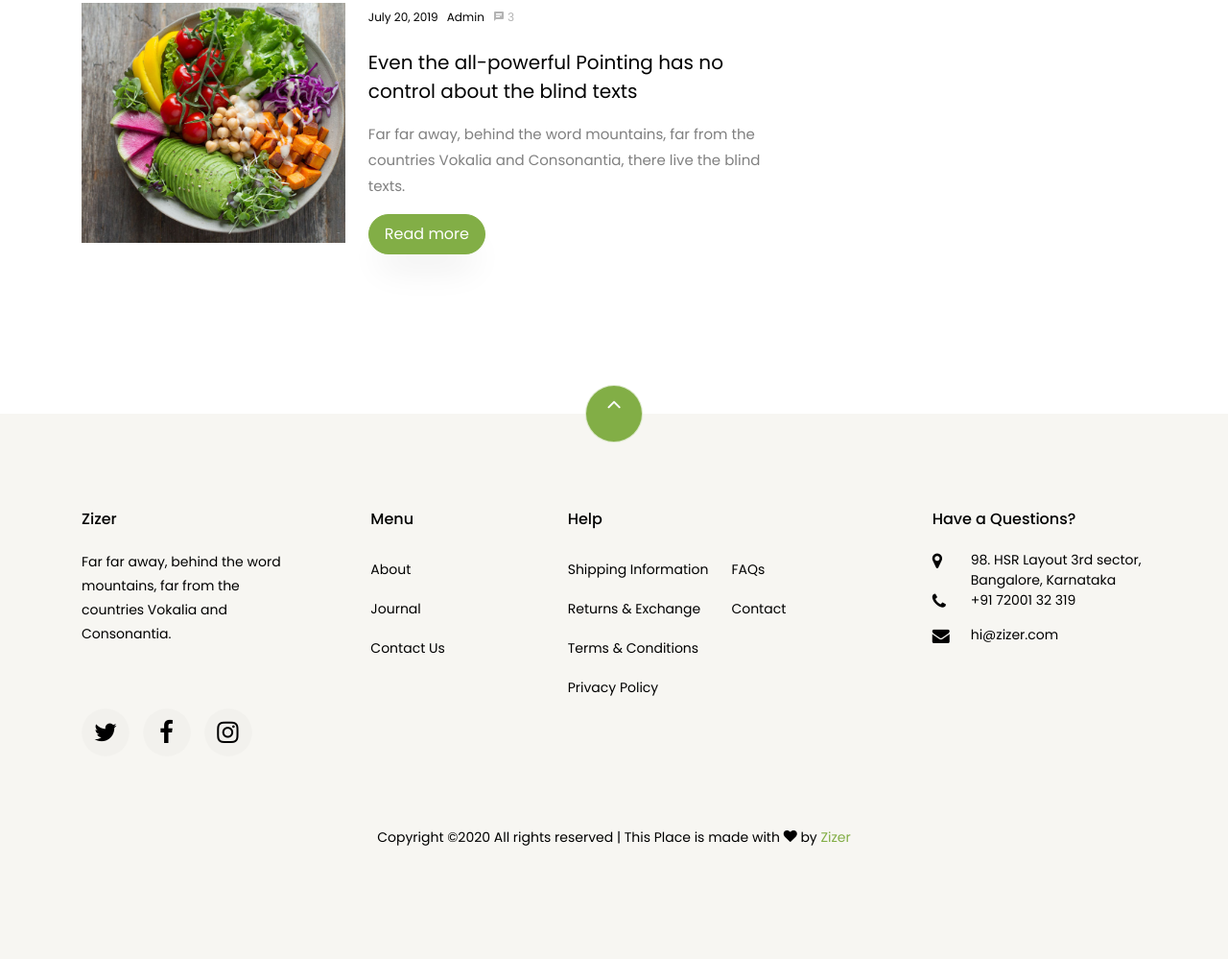
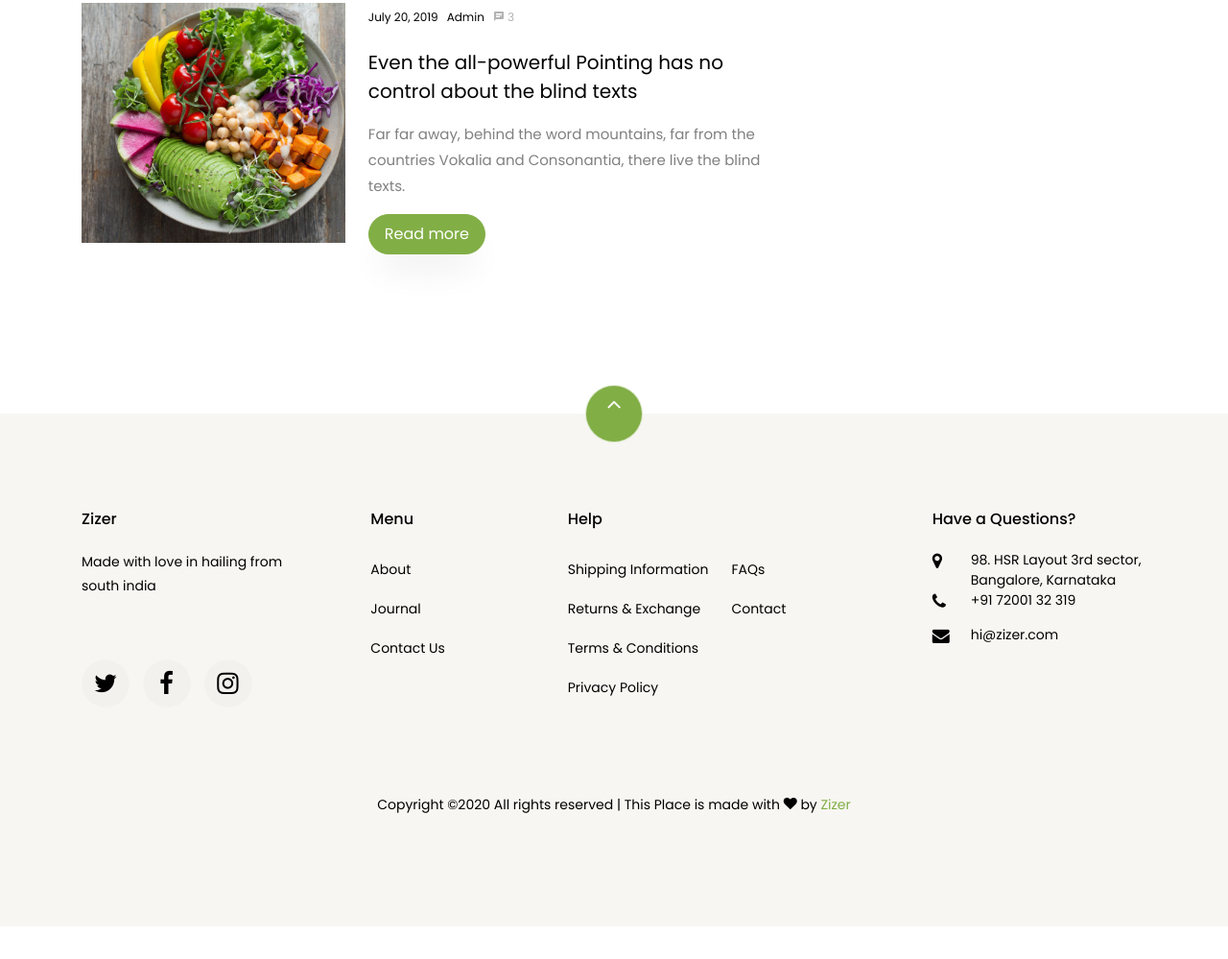
Before and after one commit to afras21/Zizer, a plain HTML site: page blog.html in a window 1280 px wide. Shown: the part 2237-3236 px from the top of the page at 96% size. After the commit the page ends 3202 px from the top, so only its background shows below. Drawn offline with Linux system fonts and the light colour scheme; some packages are replaced by stand-ins of ours; no server answers; files whose address does not match are found by name.

Commit message:
quote lines added

```diff
--- a/blog.html
+++ b/blog.html
@@ -288,7 +288,7 @@
           <div class="col-md">
             <div class="ftco-footer-widget mb-4">
               <h2 class="ftco-heading-2">Zizer</h2>
-              <p>Far far away, behind the word mountains, far from the countries Vokalia and Consonantia.</p>
+              <p>Made with love in hailing from south india</p>
               <ul class="ftco-footer-social list-unstyled float-md-left float-lft mt-5">
                 <li class="ftco-animate"><a href="#"><span class="icon-twitter"></span></a></li>
                 <li class="ftco-animate"><a href="#"><span class="icon-facebook"></span></a></li>
```
Also changed, not shown: index.html (+1 -1 lines).
